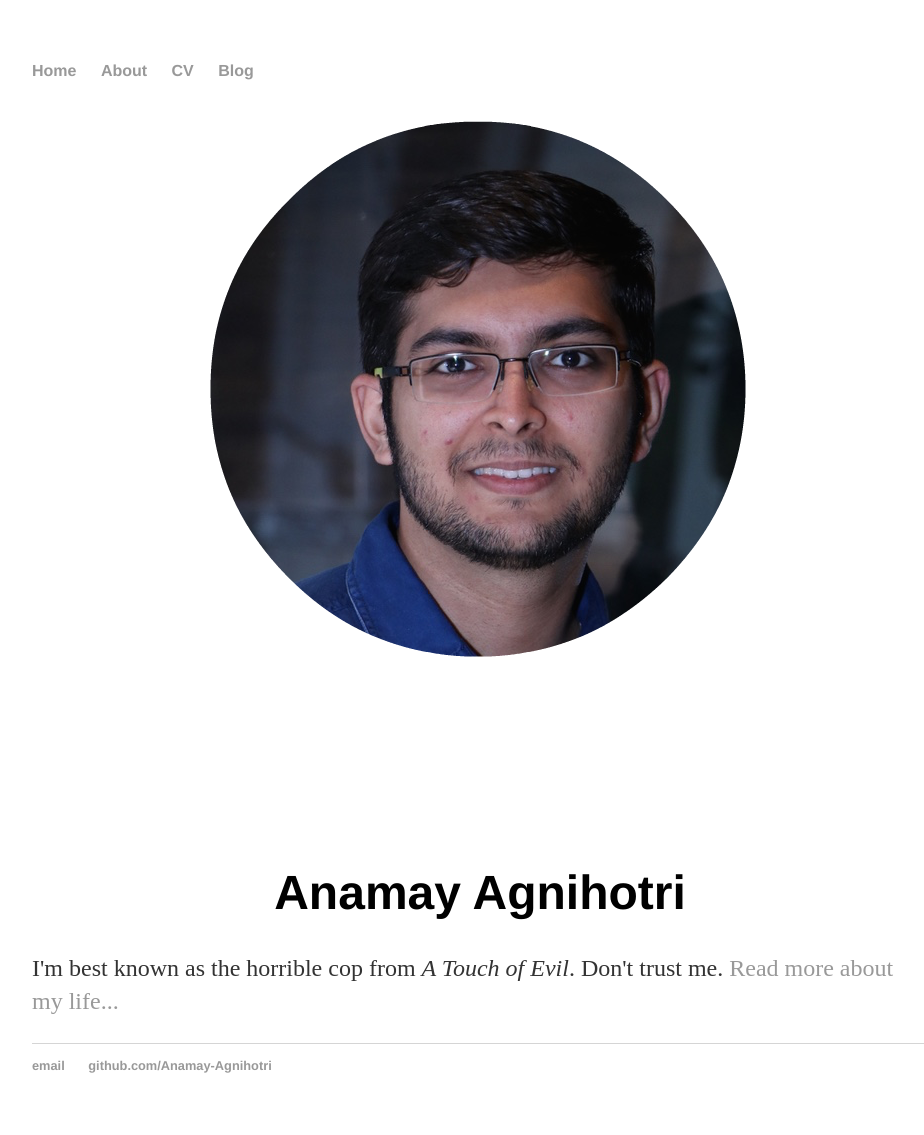
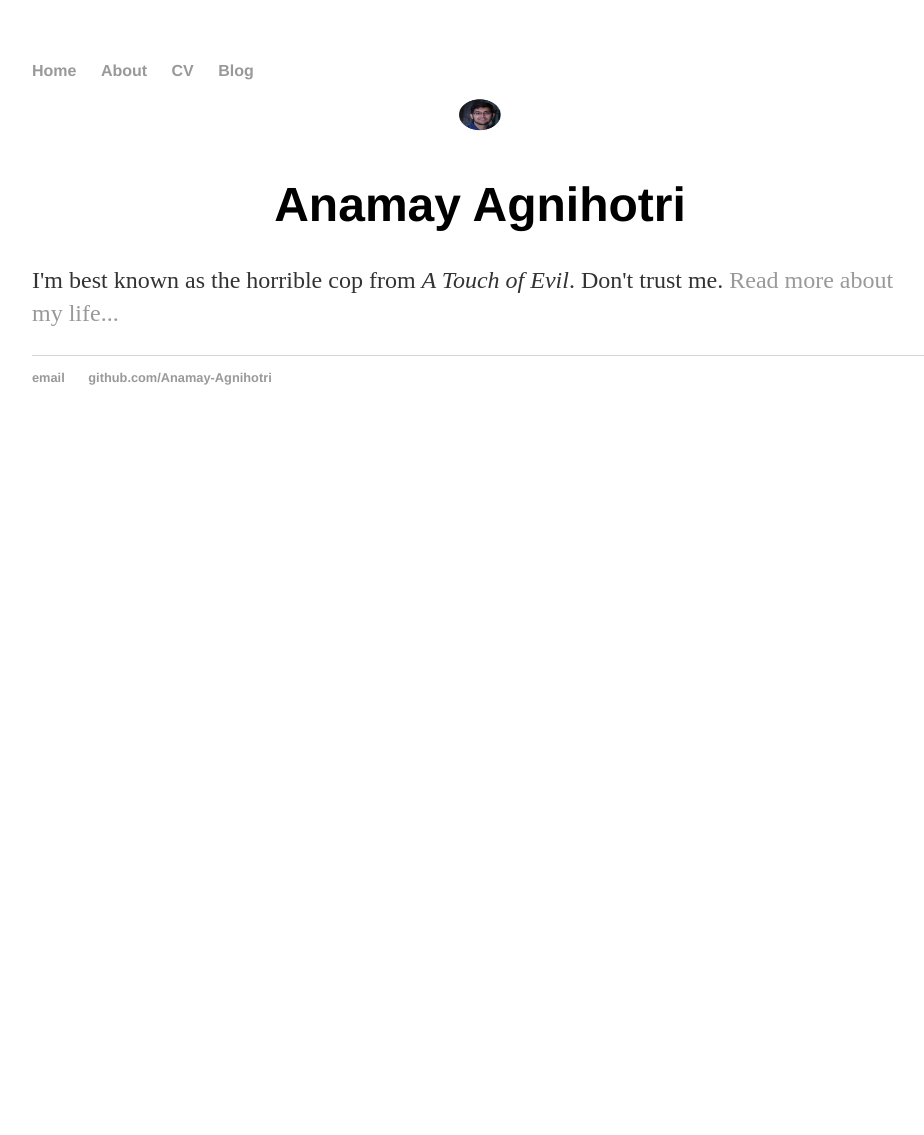
Before and after one commit to Anamay-Agnihotri/Anamay.github.io, a Jekyll site: the page built from index.html, in a window 1280 px wide. Shown: the whole page, without its empty margins (160-1084 px from the left). Built offline with Jekyll 4.4.1, drawn with Linux system fonts in a browser that asks for light colours; after the commit the page ends 900 px from its top, so only the background shows below that.

Commit message:
Update index.html

```diff
--- a/index.html
+++ b/index.html
@@ -4,7 +4,7 @@
 ---
 <div class="blurb">
 	<center>
-		<img src="Images/profile.png">
+		<img src="Images/profile.png" height="42" width="42">
 	</center>
 	<center>
 		<h1>Anamay Agnihotri</h1>
```
